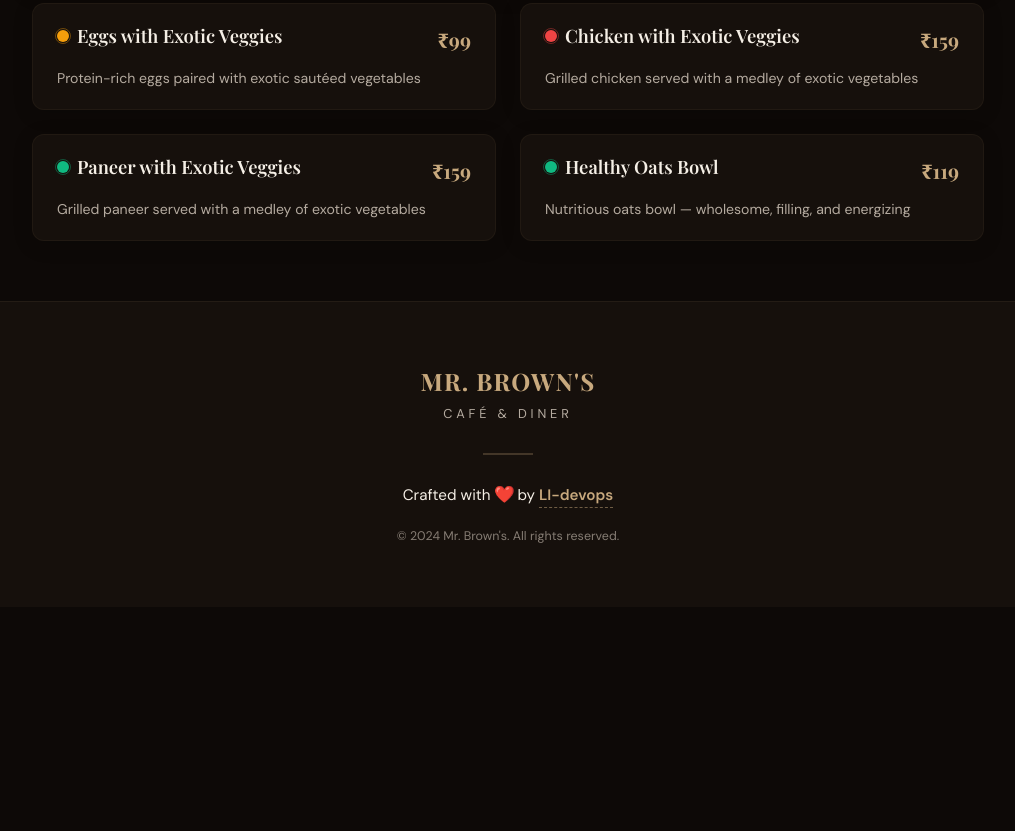
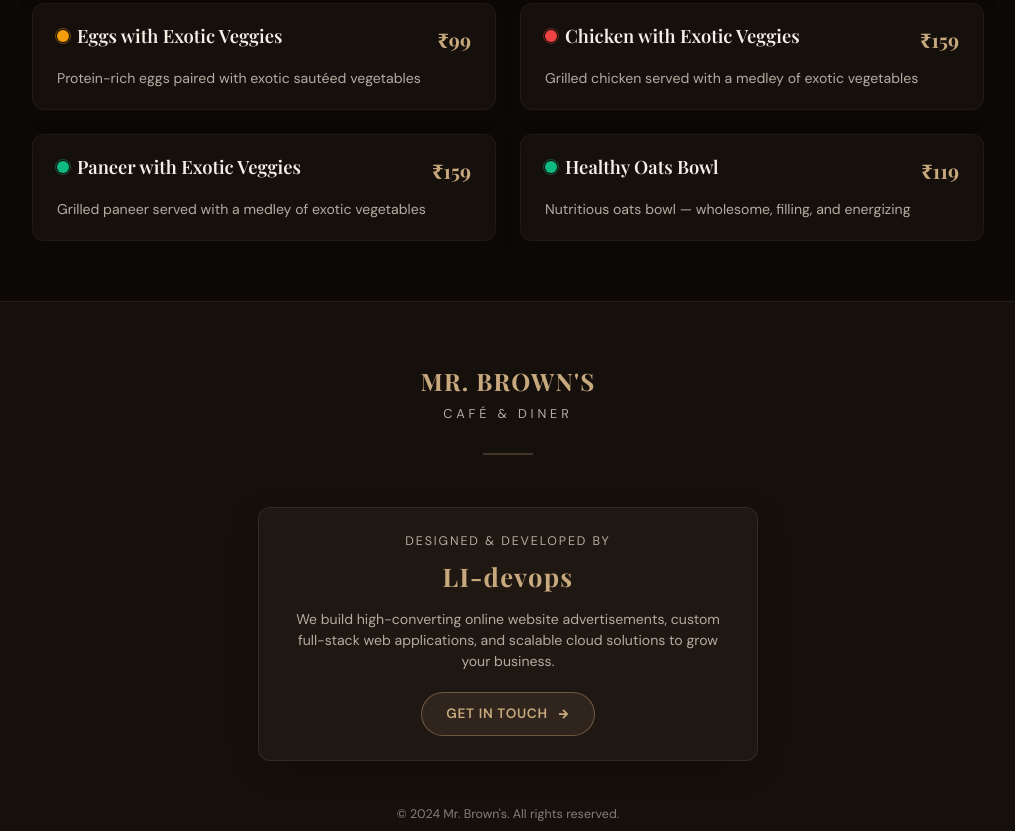
Before and after one commit to jackelKing/MrBrowns, a plain HTML site: page index.html in a window 1280 px wide. Shown: the part 11169-12000 px from the top of the page, without its empty margins (132-1147 px from the left). Before the commit the page ends 11776 px from the top, so only its background shows below. Drawn offline with nearby package versions, Linux system fonts and the light colour scheme; a web font is replaced by a local one.

Commit message:
Update project files

```diff
--- a/index.html
+++ b/index.html
@@ -65,12 +65,20 @@
         <span class="footer-tagline">café & diner</span>
       </div>
       <div class="footer-divider"></div>
-      <p class="footer-note">
-        Crafted with <span class="heart">❤️</span> by
-        <a href="../Restaurant/index.html" class="myworkpage-link" id="myworkpageLink" target="_blank" rel="noopener">
-          LI-devops
+
+      <!-- Detailed LI-devops Info Card -->
+      <div class="li-devops-footer-card">
+        <p class="card-subtitle">Designed & Developed by</p>
+        <h3 class="card-title">LI-devops</h3>
+        <p class="card-desc">We build high-converting online website advertisements, custom full-stack web applications, and scalable cloud solutions to grow your business.</p>
+        <a href="../Restaurant/index.html" class="li-cta-btn" target="_blank" rel="noopener">
+          <span>Get in Touch</span>
+          <svg width="14" height="14" viewBox="0 0 24 24" fill="none" stroke="currentColor" stroke-width="3">
+            <path d="M5 12h14M12 5l7 7-7 7"/>
+          </svg>
         </a>
-      </p>
+      </div>
+
       <p class="footer-copy">© 2024 Mr. Brown's. All rights reserved.</p>
     </div>
   </footer>
--- a/style.css
+++ b/style.css
@@ -140,7 +140,7 @@ body {
 
 .title-mr {
   display: block;
-  font-size: 2.2rem;
+  font-size: clamp(1.6rem, 5vw, 2.2rem);
   font-weight: 400;
   font-style: italic;
   letter-spacing: 0.1em;
@@ -150,7 +150,7 @@ body {
 
 .title-browns {
   display: block;
-  font-size: 5rem;
+  font-size: clamp(2.8rem, 10vw, 5rem);
   font-weight: 700;
   letter-spacing: 0.05em;
   color: var(--accent-gold);
@@ -159,7 +159,7 @@ body {
 
 .hero-tagline {
   font-family: var(--font-serif);
-  font-size: 1.4rem;
+  font-size: clamp(1rem, 3vw, 1.4rem);
   font-style: italic;
   letter-spacing: 0.2em;
   color: var(--text-primary);
@@ -169,7 +169,7 @@ body {
 }
 
 .hero-subtitle {
-  font-size: 1.05rem;
+  font-size: clamp(0.88rem, 2vw, 1.05rem);
   color: var(--text-secondary);
   max-width: 500px;
   margin: 0 auto 36px;
@@ -185,7 +185,7 @@ body {
   text-decoration: none;
   font-family: var(--font-sans);
   font-weight: 600;
-  font-size: 0.95rem;
+  font-size: clamp(0.85rem, 1.8vw, 0.95rem);
   letter-spacing: 0.1em;
   text-transform: uppercase;
   padding: 16px 36px;
@@ -670,21 +670,8 @@ body {
 
 /* ── MOBILE DESIGN OPTIMIZATIONS ───────────────────────────────────────── */
 @media (max-width: 480px) {
-  .title-mr {
-    font-size: 1.8rem;
-  }
-  .title-browns {
-    font-size: 3.5rem;
-  }
-  .hero-tagline {
-    font-size: 1.1rem;
-  }
-  .hero-subtitle {
-    font-size: 0.95rem;
-  }
   .hero-cta {
     padding: 14px 28px;
-    font-size: 0.88rem;
   }
 
   .section-header {
@@ -709,3 +696,79 @@ body {
     font-size: 1.15rem;
   }
 }
+
+/* ── LI-DEVOPS FOOTER CARD ──────────────────────────────────────────────── */
+.li-devops-footer-card {
+  background: var(--bg-tertiary);
+  border: 1px solid rgba(var(--accent-gold-rgb), 0.12);
+  border-radius: var(--border-radius);
+  padding: 24px 30px;
+  margin: 24px auto;
+  max-width: 500px;
+  text-align: center;
+  box-shadow: 0 8px 30px rgba(0, 0, 0, 0.2);
+  transition: var(--transition-smooth);
+}
+
+.li-devops-footer-card:hover {
+  border-color: rgba(var(--accent-gold-rgb), 0.35);
+  box-shadow: 0 12px 35px rgba(0, 0, 0, 0.35);
+  transform: translateY(-2px);
+}
+
+.li-devops-footer-card .card-subtitle {
+  font-size: 0.78rem;
+  letter-spacing: 0.15em;
+  text-transform: uppercase;
+  color: var(--text-secondary);
+  margin-bottom: 4px;
+}
+
+.li-devops-footer-card .card-title {
+  font-family: var(--font-serif);
+  font-size: 1.6rem;
+  font-weight: 700;
+  color: var(--accent-gold);
+  margin-bottom: 12px;
+  letter-spacing: 0.05em;
+}
+
+.li-devops-footer-card .card-desc {
+  font-size: 0.88rem;
+  color: var(--text-secondary);
+  line-height: 1.5;
+  margin-bottom: 20px;
+}
+
+.li-devops-footer-card .li-cta-btn {
+  display: inline-flex;
+  align-items: center;
+  gap: 8px;
+  background: rgba(var(--accent-gold-rgb), 0.1);
+  color: var(--accent-gold);
+  border: 1px solid rgba(var(--accent-gold-rgb), 0.4);
+  text-decoration: none;
+  font-family: var(--font-sans);
+  font-weight: 600;
+  font-size: 0.85rem;
+  letter-spacing: 0.05em;
+  text-transform: uppercase;
+  padding: 10px 24px;
+  border-radius: 50px;
+  transition: var(--transition-fast);
+}
+
+.li-devops-footer-card .li-cta-btn:hover {
+  background: var(--accent-gold);
+  color: var(--bg-primary);
+  border-color: var(--accent-gold);
+  transform: scale(1.03);
+}
+
+.li-devops-footer-card .li-cta-btn svg {
+  transition: transform 0.2s ease;
+}
+
+.li-devops-footer-card .li-cta-btn:hover svg {
+  transform: translateX(3px);
+}
```
